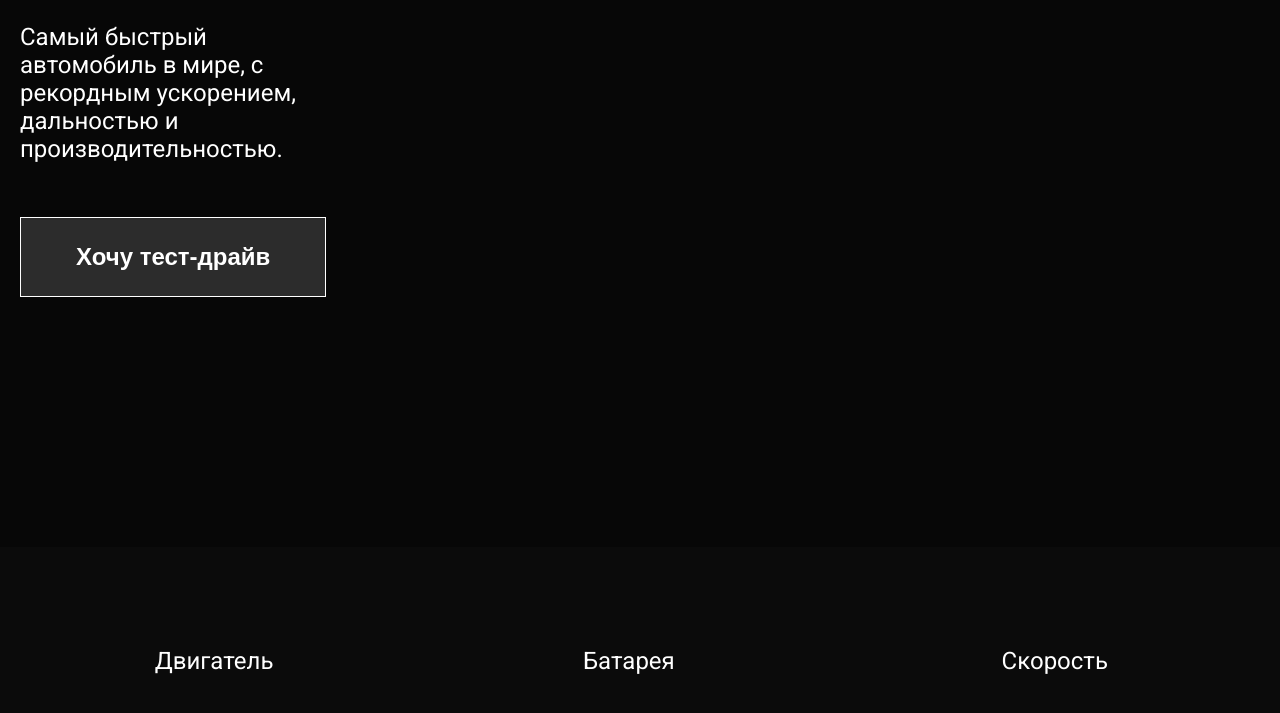
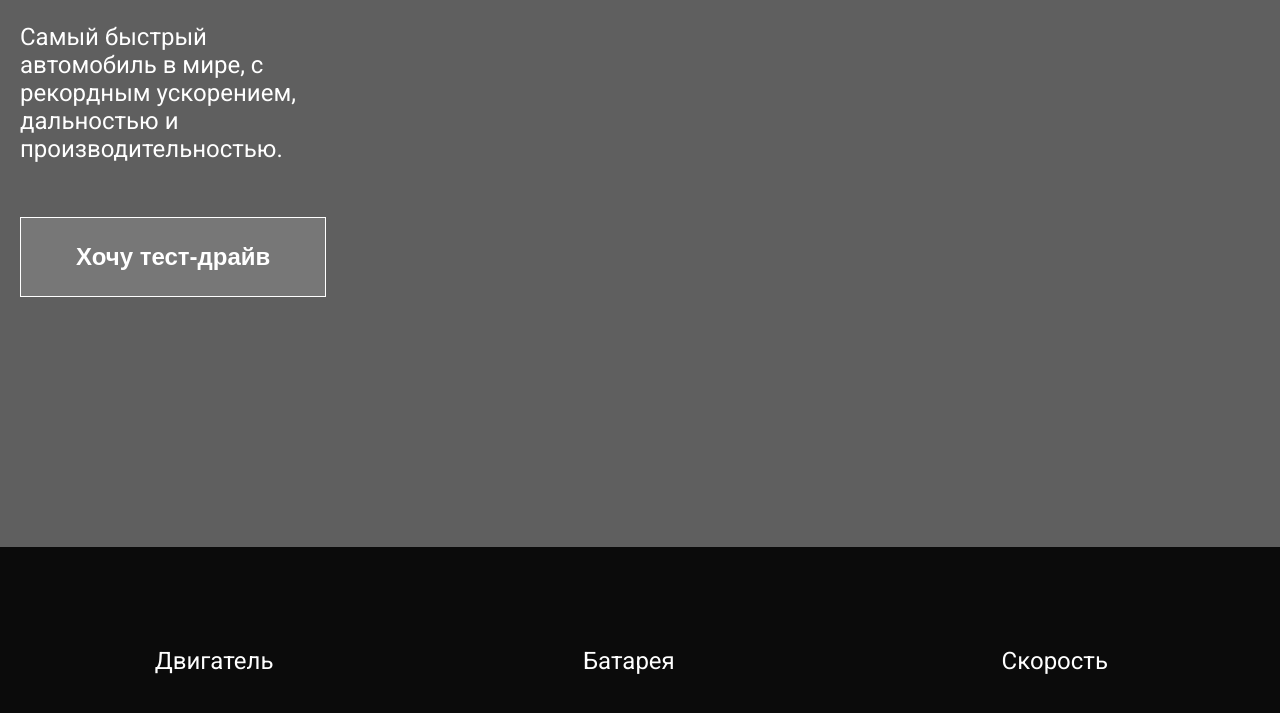
Before and after one commit to zhkvivan/tesla-lanigng-page, a plain HTML site: page index.html in a window 1280 px wide. Shown: the part 499-1212 px from the top of the page. Drawn offline with Linux system fonts and the light colour scheme; the site is published under a folder, as on GitHub Pages, so addresses that start at the root find nothing; a script that the page names is missing.

Commit message:
fixing bg bug

```diff
--- a/css/style.css
+++ b/css/style.css
@@ -536,7 +536,7 @@ h2 {
 
 .hero {
 	background: linear-gradient(135deg, rgba(0, 0, 0, 0.4), rgba(0, 0, 0, 0.4)),
-		url(/img/hero-bg.png);
+		url(../img/hero-bg.png);
 	background-size: cover;
 	background-position: center;
 }
```
